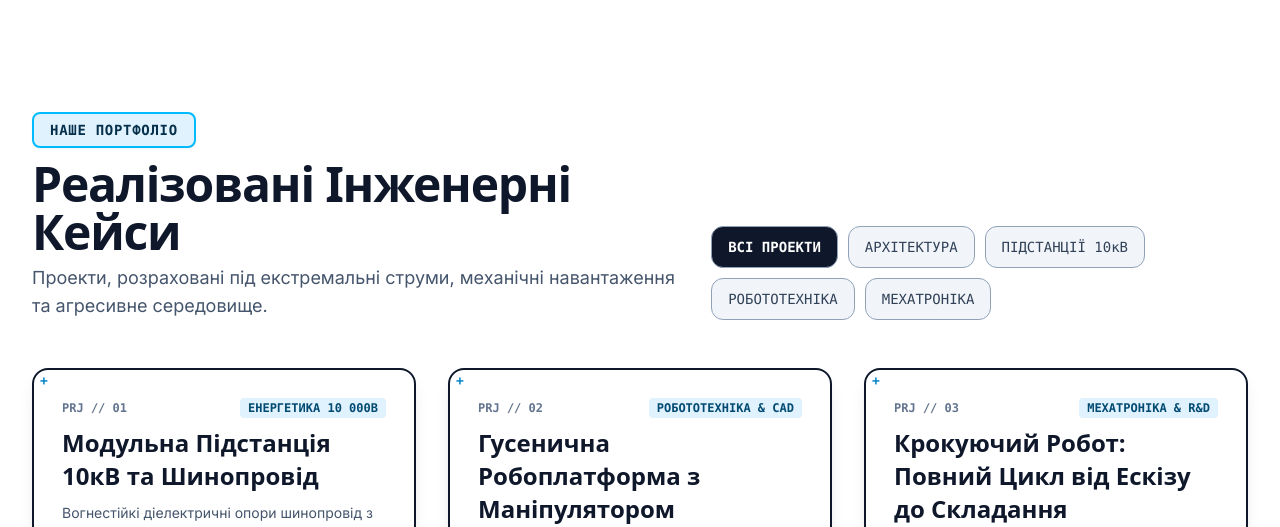
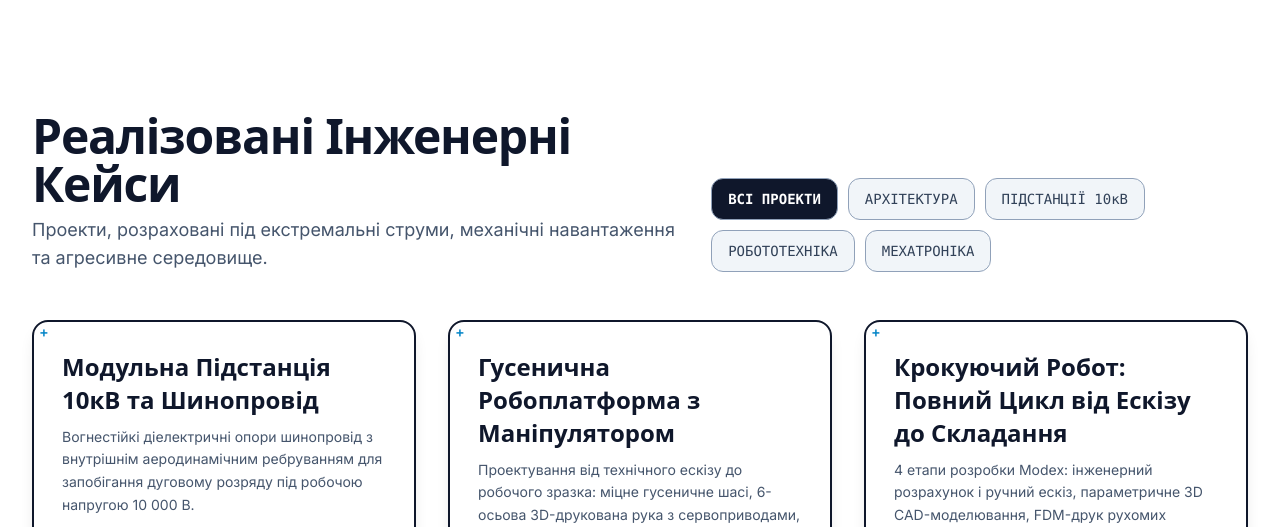
Before and after one commit to Mar1Art1S/modexdesing, a Laravel app: page /projects in a window 1280 px wide. Shown: the part 830-1357 px from the top of the page. Run offline with Laravel 12, Linux system fonts and the light colour scheme; style sheets or scripts are compiled from the project's sources; some libraries are stand-ins or nearby versions; some web fonts are replaced.

Commit message:
Remove requested badges and project tag rows per user feedback

```diff
--- a/resources/views/welcome.blade.php
+++ b/resources/views/welcome.blade.php
@@ -113,10 +113,6 @@
 
             <div class="flex flex-col md:flex-row md:items-end justify-between gap-6 mb-12" data-aos="fade-up" data-aos-duration="600">
                 <div>
-                    <div class="inline-flex items-center gap-2 px-4 py-1.5 rounded-lg bg-sky-100 border-2 border-sky-400 text-sky-950 text-xs sm:text-sm font-mono font-black uppercase tracking-wider mb-3 shadow-xs">
-                        <span x-show="lang === 'ua'">НАШЕ ПОРТФОЛІО</span>
-                        <span x-show="lang === 'en'">OUR PORTFOLIO</span>
-                    </div>
                     <h2 class="font-heading text-3xl sm:text-4xl lg:text-5xl font-black text-slate-900 tracking-tight">
                         <span x-show="lang === 'ua'">Реалізовані Інженерні Кейси</span>
                         <span x-show="lang === 'en'">Engineered Hardware Case Studies</span>
@@ -174,11 +170,6 @@
                 <div x-show="currentFilter === 'all' || currentFilter === 'industrial'"
                      class="card-tech-glow cad-corner-cross rounded-2xl bg-white border-2 border-slate-900 overflow-hidden flex flex-col justify-between group shadow-lg" data-aos="fade-up" data-aos-delay="100">
                     <div class="p-6 sm:p-7 border-b border-slate-200">
-                        <div class="flex items-center justify-between text-xs font-mono text-slate-500 mb-2">
-                            <span class="font-bold">PRJ // 01</span>
-                            <span class="px-2 py-0.5 rounded bg-sky-100 text-sky-900 font-bold" x-show="lang === 'ua'">ЕНЕРГЕТИКА 10 000В</span>
-                            <span class="px-2 py-0.5 rounded bg-sky-100 text-sky-900 font-bold" x-show="lang === 'en'">10,000V ENERGY</span>
-                        </div>
                         <h3 class="font-heading text-xl sm:text-2xl font-black text-slate-900 group-hover:text-sky-600 transition-colors leading-snug">
                             <span x-show="lang === 'ua'">Модульна Підстанція 10кВ та Шинопровід</span>
                             <span x-show="lang === 'en'">10kV Substation Busbar &amp; Modular Insulator</span>
@@ -214,11 +205,6 @@
                 <div x-show="currentFilter === 'all' || currentFilter === 'robotics'"
                      class="card-tech-glow cad-corner-cross rounded-2xl bg-white border-2 border-slate-900 overflow-hidden flex flex-col justify-between group shadow-lg" data-aos="fade-up" data-aos-delay="200">
                     <div class="p-6 sm:p-7 border-b border-slate-200">
-                        <div class="flex items-center justify-between text-xs font-mono text-slate-500 mb-2">
-                            <span class="font-bold">PRJ // 02</span>
-                            <span class="px-2 py-0.5 rounded bg-sky-100 text-sky-900 font-bold" x-show="lang === 'ua'">РОБОТОТЕХНІКА &amp; CAD</span>
-                            <span class="px-2 py-0.5 rounded bg-sky-100 text-sky-900 font-bold" x-show="lang === 'en'">ROBOTICS &amp; CAD</span>
-                        </div>
                         <h3 class="font-heading text-xl sm:text-2xl font-black text-slate-900 group-hover:text-sky-600 transition-colors leading-snug">
                             <span x-show="lang === 'ua'">Гусенична Робоплатформа з Маніпулятором</span>
                             <span x-show="lang === 'en'">Autonomous Tracked Rover with Robotic Manipulator</span>
@@ -254,11 +240,6 @@
                 <div x-show="currentFilter === 'all' || currentFilter === 'mechatronics' || currentFilter === 'iot'"
                      class="card-tech-glow cad-corner-cross rounded-2xl bg-white border-2 border-slate-900 overflow-hidden flex flex-col justify-between group shadow-lg">
                     <div class="p-6 sm:p-7 border-b border-slate-200">
-                        <div class="flex items-center justify-between text-xs font-mono text-slate-500 mb-2">
-                            <span class="font-bold">PRJ // 03</span>
-                            <span class="px-2 py-0.5 rounded bg-sky-100 text-sky-900 font-bold" x-show="lang === 'ua'">МЕХАТРОНІКА &amp; R&amp;D</span>
-                            <span class="px-2 py-0.5 rounded bg-sky-100 text-sky-900 font-bold" x-show="lang === 'en'">MECHATRONICS &amp; R&amp;D</span>
-                        </div>
                         <h3 class="font-heading text-xl sm:text-2xl font-black text-slate-900 group-hover:text-sky-600 transition-colors leading-snug">
                             <span x-show="lang === 'ua'">Крокуючий Робот: Повний Цикл від Ескізу до Складання</span>
                             <span x-show="lang === 'en'">Full-Cycle Walking Robot (Draft to Assembly)</span>
@@ -1349,12 +1330,6 @@
 
                 <!-- Left Column: Headline, Specs & Guarantees -->
                 <div class="relative z-10 max-w-2xl text-center lg:text-left">
-                    <div class="inline-flex items-center gap-2.5 px-3.5 py-1.5 rounded-full bg-sky-500/15 border border-sky-400/40 text-sky-300 font-mono text-xs font-bold uppercase tracking-wider mb-4 shadow-[0_0_15px_rgba(14,165,233,0.15)]">
-                        <span class="w-2 h-2 rounded-full bg-sky-400 animate-pulse shadow-[0_0_8px_#38bdf8]"></span>
-                        <span x-show="lang === 'ua'">ПРЯМИЙ ЗВ'ЯЗОК // ОЦІНКА ДРУКУ ЗА 15 ХВИЛИН</span>
-                        <span x-show="lang === 'en'">DIRECT CONTACT // 15-MIN QUOTE</span>
-                    </div>
-
                     <h3 class="font-heading text-2xl sm:text-3xl lg:text-[2.1rem] font-black text-white tracking-tight leading-tight">
                         <span x-show="lang === 'ua'">Потрібно надрукувати деталь або відновити зламану?</span>
                         <span x-show="lang === 'en'">Need to 3D print a part or replace a broken one?</span>
@@ -1518,12 +1493,6 @@
                     <div class="absolute -top-20 -right-20 w-64 h-64 bg-sky-500/20 rounded-full blur-3xl pointer-events-none"></div>
 
                     <div>
-                        <div class="inline-flex items-center gap-2 px-3 py-1 rounded-full bg-sky-500/20 border border-sky-400/40 text-sky-300 font-mono text-xs font-bold uppercase tracking-wider mb-5">
-                            <span class="w-1.5 h-1.5 rounded-full bg-sky-400"></span>
-                            <span x-show="lang === 'ua'">БЕЗ ПОСЕРЕДНИКІВ // ВЛАСНЕ ВИРОБНИЦТВО</span>
-                            <span x-show="lang === 'en'">IN-HOUSE PRODUCTION // NO MIDDLEMEN</span>
-                        </div>
-
                         <h3 class="font-heading text-xl sm:text-2xl font-black text-white tracking-tight leading-snug">
                             <span x-show="lang === 'ua'">Від першого ескізу до готового макета — в одних руках</span>
                             <span x-show="lang === 'en'">From the first drawing to final delivery — in one pair of hands</span>
```
Also changed, not shown: dist/index.html (+0 -31 lines), public/index.html (+0 -31 lines).
